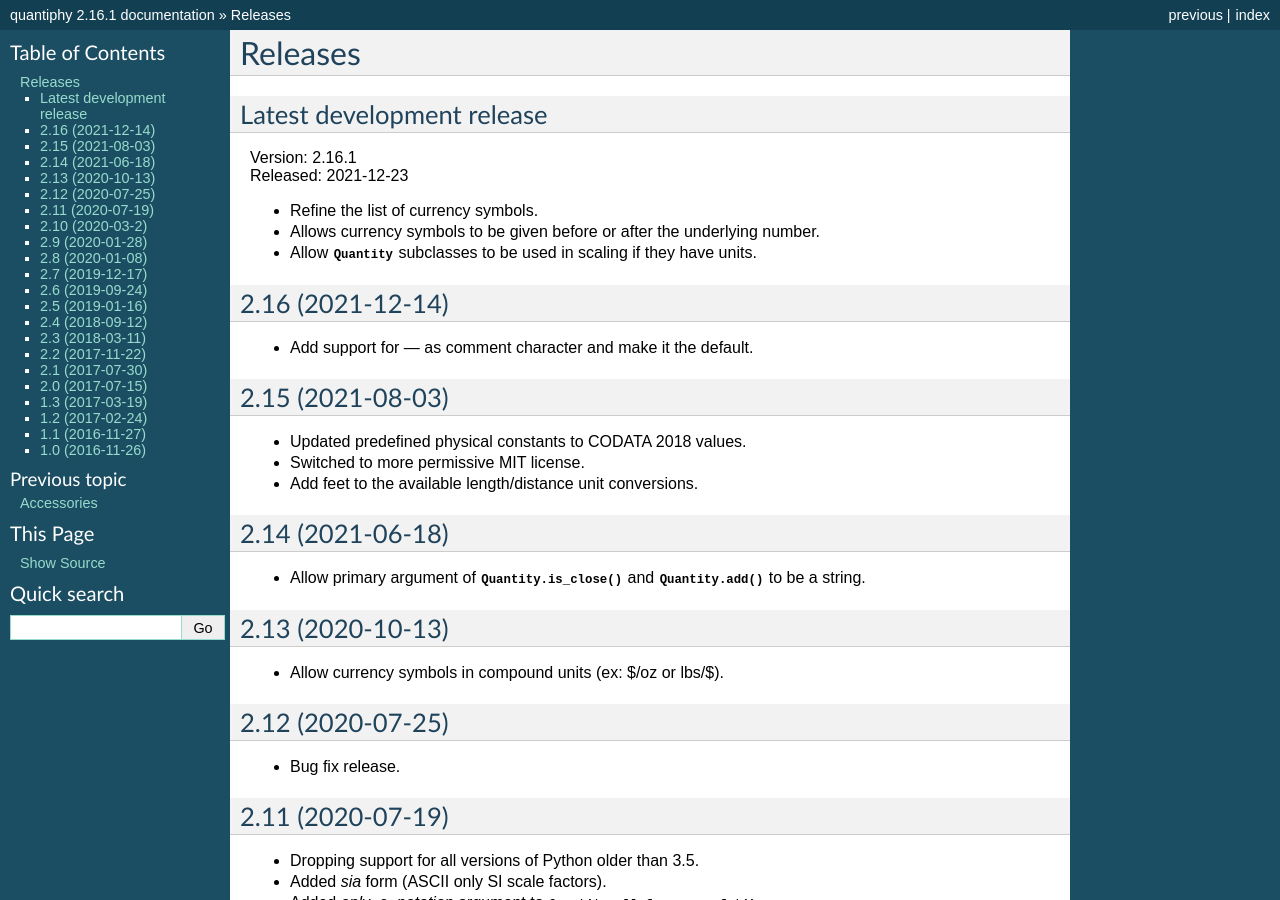
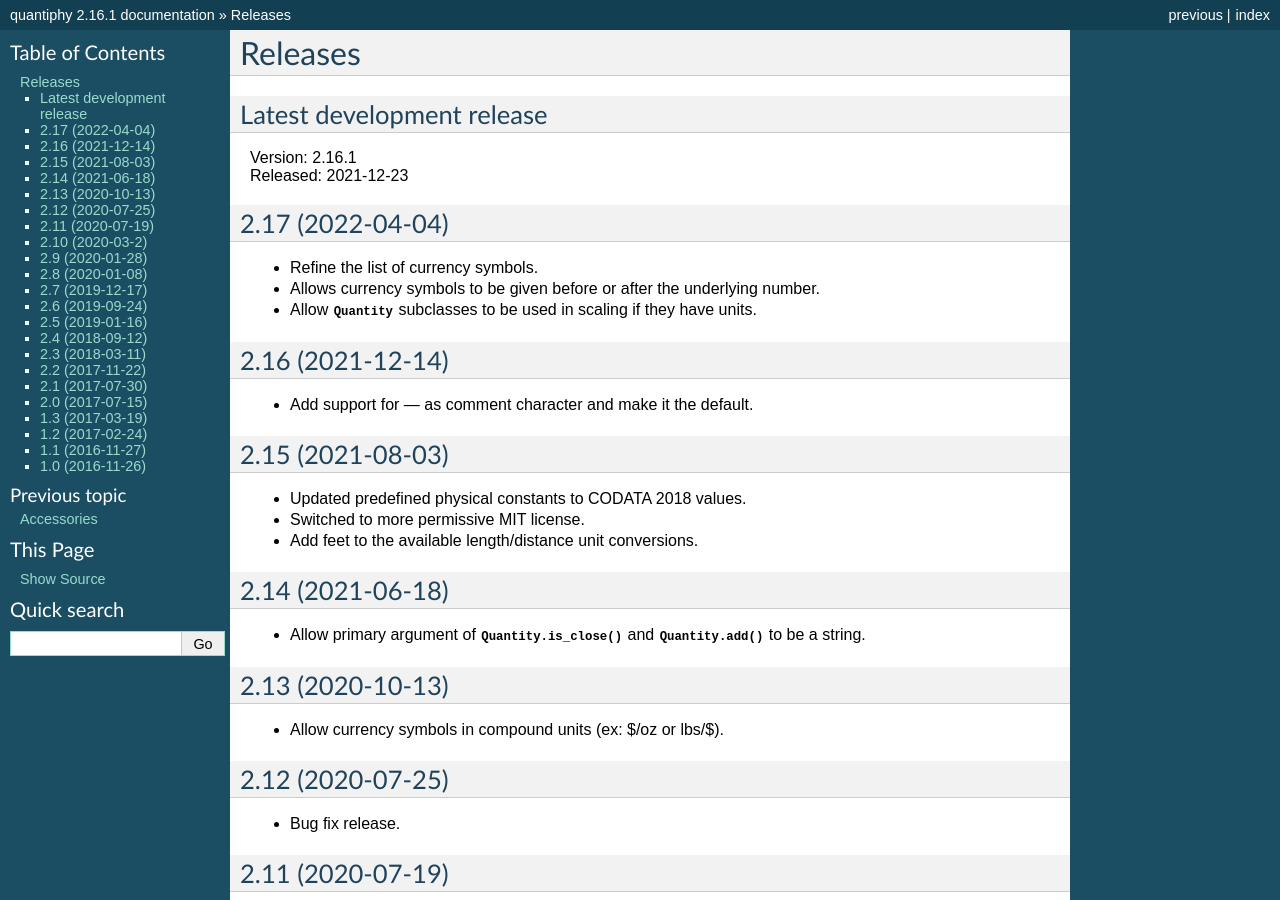
Before and after one commit to KenKundert/quantiphy, a Sphinx documentation site: the page built from doc/releases.rst, in a window 1280 px wide and 900 px high. Built offline with Sphinx 7.4.7, drawn with Linux system fonts in a browser that asks for light colours.

Commit message:
update release notes

```diff
--- a/doc/releases.rst
+++ b/doc/releases.rst
@@ -8,6 +8,9 @@
 | Version: 2.16.1
 | Released: 2021-12-23
 
+
+2.17 (2022-04-04)
+-----------------
 - Refine the list of currency symbols.
 - Allows currency symbols to be given before or after the underlying number.
 - Allow :class:`Quantity` subclasses to be used in scaling if they have units.
```
